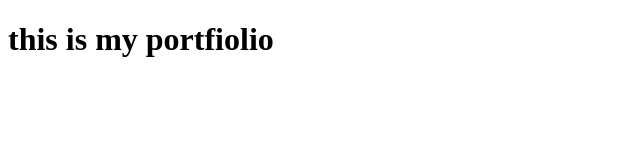
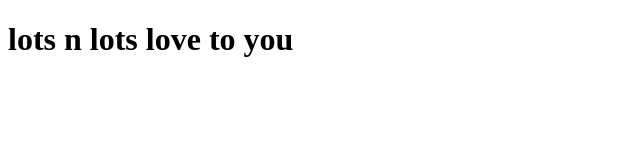
Before and after one commit to Vikkycodees/portfolio2, a plain HTML site: page index.html in a window 1280 px wide. Shown: the whole page, without its empty margins (0-640 px from the left). Drawn offline with Linux system fonts and the light colour scheme.

Commit message:
Update index.html

```diff
--- a/index.html
+++ b/index.html
@@ -6,6 +6,6 @@
     <title>portfolio2</title>
 </head>
 <body>
-    <h1>this is my portfiolio</h1>
+    <h1>lots n lots love to you</h1>
 </body>
 </html>
```
